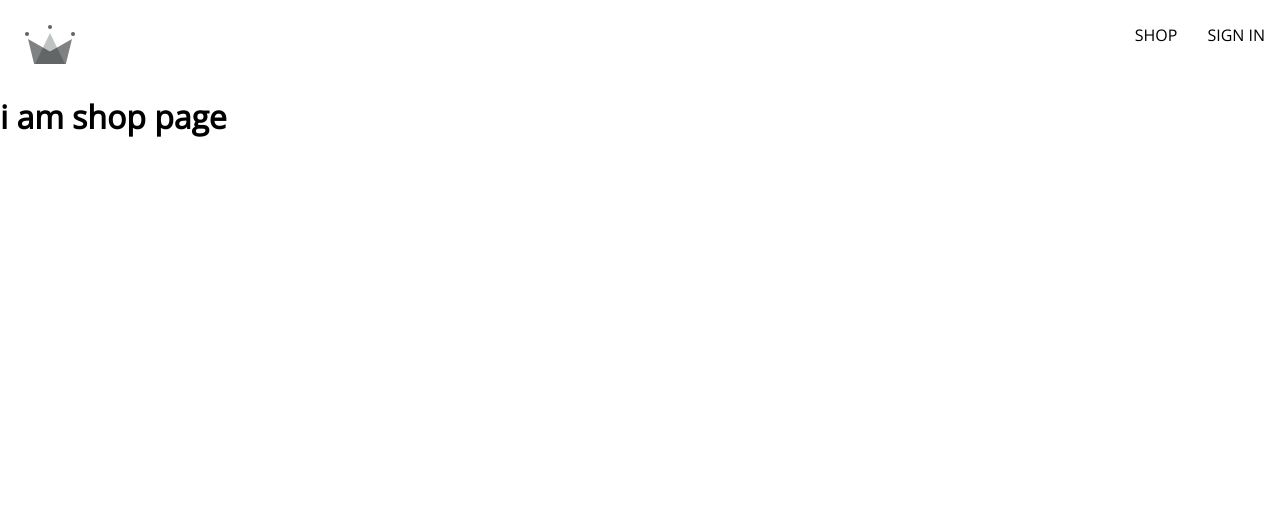
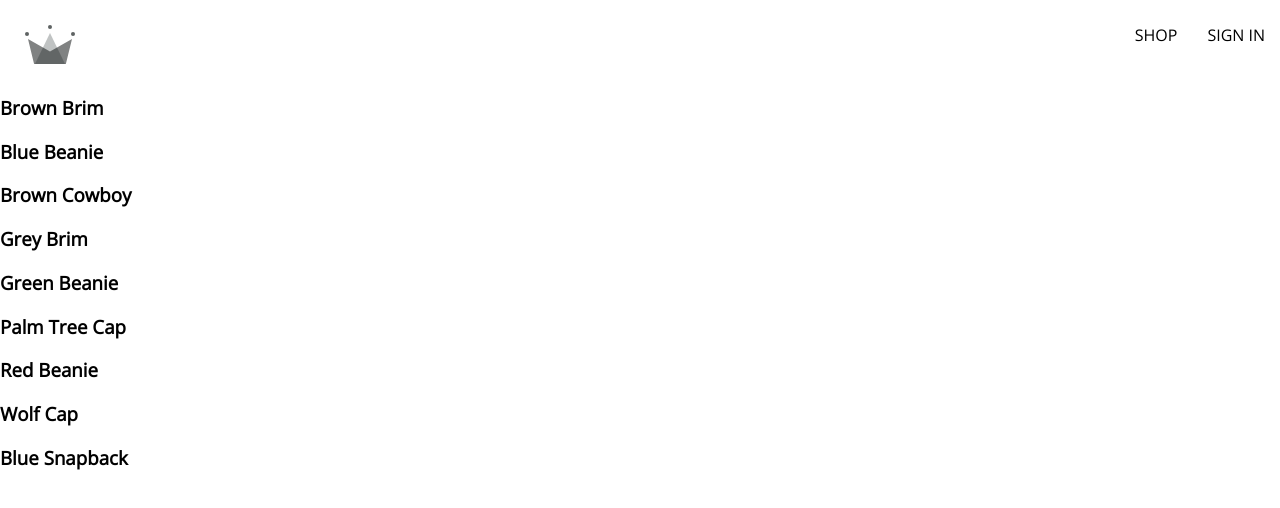
Before and after one commit to mansisingl/shopping-site, a React (Create React App) app in the folder capstone/: page /shop in a window 1280 px wide. Shown: the top 508 px of the page. Built offline with nearby package versions, Linux system fonts and the light colour scheme; no server answers.

Commit message:
products.json file and productsContext without productscard

```diff
--- a/capstone/src/App.js
+++ b/capstone/src/App.js
@@ -2,10 +2,8 @@
 import Home from "./routes/home/Home";
 import Navbar from "./routes/navigation/Navbar";
 import Authentication from "./routes/authentication/Authentication";
+import Shop from "./routes/shop/Shop";
 
-const Shop = () => {
-  return <h1>i am shop page</h1>
-}
 
 const App= () => {
 
--- /dev/null
+++ b/capstone/src/context/ProductsContext.js
@@ -0,0 +1,18 @@
+import { createContext, useState } from "react";
+
+import PRODUCTS from '../shop-data.json'
+
+export const ProductsContext = createContext({
+    products: []
+});
+
+
+export const ProductsProvider = ({children}) => {
+    const [products, setProducts] = useState(PRODUCTS);
+    const value = {products};
+    return(
+        <ProductsContext.Provider value={value}>
+            {children}
+        </ProductsContext.Provider>
+    )
+}
--- a/capstone/src/index.js
+++ b/capstone/src/index.js
@@ -5,14 +5,17 @@
 import reportWebVitals from './reportWebVitals';
 import { BrowserRouter } from 'react-router-dom';
 import { UserProvider } from './context/UserContext';
+import { ProductsProvider } from './context/ProductsContext';
 
 const root = ReactDOM.createRoot(document.getElementById('root'));
 root.render(
   <React.StrictMode>
     <BrowserRouter>
-      <UserProvider>
-        <App />
-      </UserProvider>
+      <ProductsProvider>
+        <UserProvider>
+          <App />
+        </UserProvider>
+      </ProductsProvider>
     </BrowserRouter>
   </React.StrictMode>
 );
--- /dev/null
+++ b/capstone/src/routes/shop/Shop.js
@@ -0,0 +1,16 @@
+import React, { useContext } from 'react'
+import { ProductsContext } from '../../context/ProductsContext'
+
+
+const Shop = () => {
+    const {products} = useContext(ProductsContext)
+  return (
+    <div>
+      {products.map((product) => {
+        return <h3 key={product.id}>{product.name}</h3>
+      })}
+    </div>
+  )
+}
+
+export default Shop
--- /dev/null
+++ b/capstone/src/shop-data.json
@@ -0,0 +1,56 @@
+[
+    {
+      "id": 1,
+      "name": "Brown Brim",
+      "imageUrl": "https://i.ibb.co/ZYW3VTp/brown-brim.png",
+      "price": 25
+    },
+    {
+      "id": 2,
+      "name": "Blue Beanie",
+      "imageUrl": "https://i.ibb.co/ypkgK0X/blue-beanie.png",
+      "price": 18
+    },
+    {
+      "id": 3,
+      "name": "Brown Cowboy",
+      "imageUrl": "https://i.ibb.co/QdJwgmp/brown-cowboy.png",
+      "price": 35
+    },
+    {
+      "id": 4,
+      "name": "Grey Brim",
+      "imageUrl": "https://i.ibb.co/RjBLWxB/grey-brim.png",
+      "price": 25
+    },
+    {
+      "id": 5,
+      "name": "Green Beanie",
+      "imageUrl": "https://i.ibb.co/YTjW3vF/green-beanie.png",
+      "price": 18
+    },
+    {
+      "id": 6,
+      "name": "Palm Tree Cap",
+      "imageUrl": "https://i.ibb.co/rKBDvJX/palm-tree-cap.png",
+      "price": 14
+    },
+    {
+      "id": 7,
+      "name": "Red Beanie",
+      "imageUrl": "https://i.ibb.co/bLB646Z/red-beanie.png",
+      "price": 18
+    },
+    {
+      "id": 8,
+      "name": "Wolf Cap",
+      "imageUrl": "https://i.ibb.co/1f2nWMM/wolf-cap.png",
+      "price": 14
+    },
+    {
+      "id": 9,
+      "name": "Blue Snapback",
+      "imageUrl": "https://i.ibb.co/X2VJP2W/blue-snapback.png",
+      "price": 16
+    }
+  ]
```
